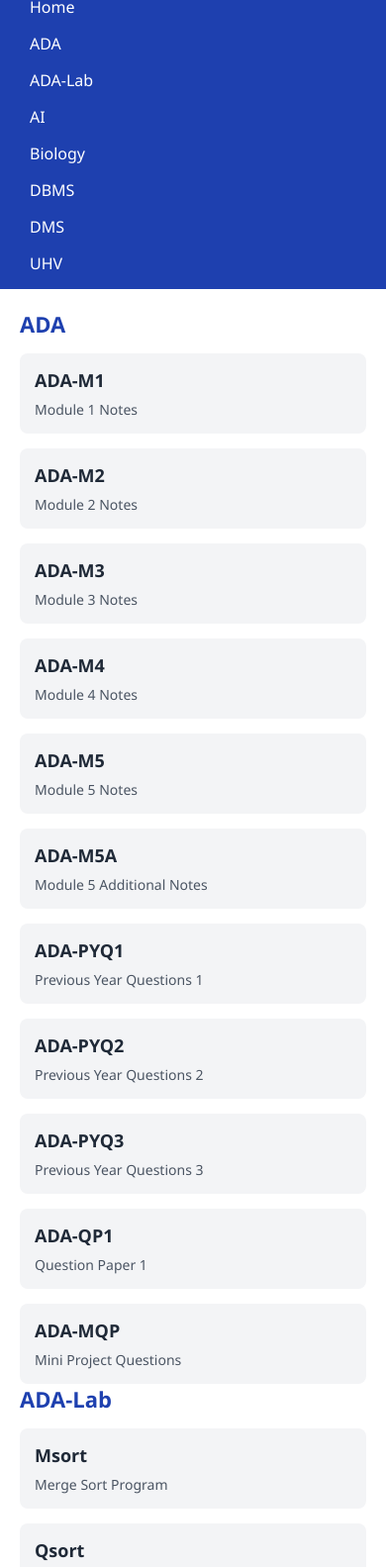
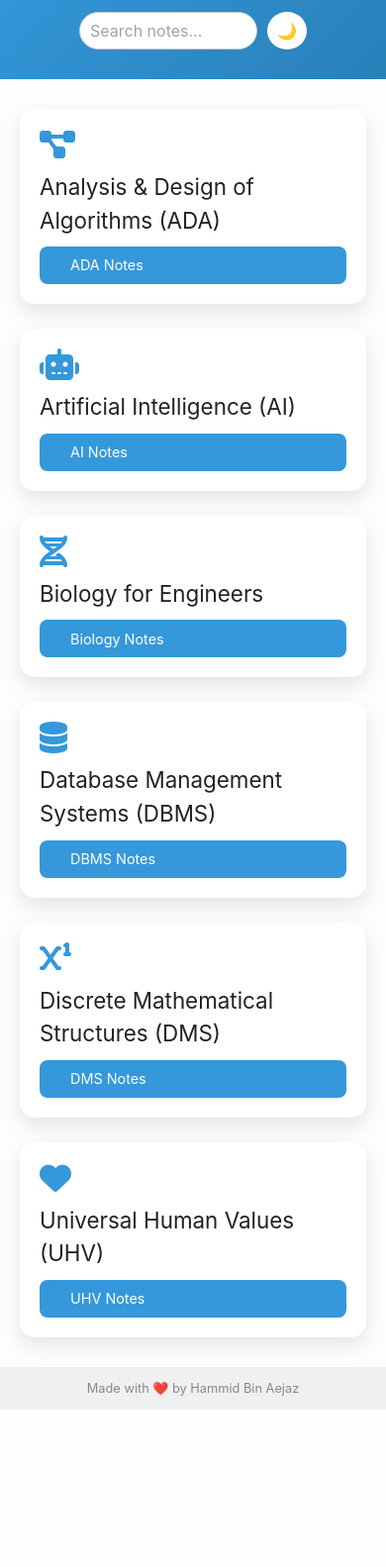
Before and after one commit to hammidbinaejaz/4TH-SEM-SVIT-NOTES, a plain HTML site: page downloads.html in a window 390 px wide. Shown: the part 57-1640 px from the top of the page at 99% size. After the commit the page ends 1481 px from the top, so only its background shows below. Drawn offline with nearby package versions, Linux system fonts and the light colour scheme; files that its build step writes are made by us from their sources.

Commit message:
Update downloads.html

```diff
--- a/downloads.html
+++ b/downloads.html
@@ -3,146 +3,164 @@
 <head>
   <meta charset="UTF-8">
   <meta name="viewport" content="width=device-width, initial-scale=1.0">
-  <title>4th-Sem SVIT Notes - Downloads</title>
-  <link rel="stylesheet" href="css/style.css">
+  <title>4th Semester Notes – SVIT / VTU</title>
+
+  <!-- Tailwind CSS -->
+  <script src="https://cdn.tailwindcss.com"></script>
+  <!-- Font Awesome -->
+  <link rel="stylesheet" href="https://cdnjs.cloudflare.com/ajax/libs/font-awesome/6.4.0/css/all.min.css"/>
+
+  <style>
+    body {
+      font-family: 'Inter', sans-serif;
+      margin: 0;
+      padding: 0;
+      background-color: #fdfdfd;
+      color: #333;
+      transition: background-color 0.3s, color 0.3s;
+    }
+    a { text-decoration: none; color: inherit; }
+    header { background: linear-gradient(135deg, #3498db, #2980b9); color: #fff; padding: 30px 20px; text-align: center; }
+    .header-actions { margin-top: 15px; display: flex; justify-content: center; gap: 10px; }
+    .search-bar { transition: width 0.3s ease, box-shadow 0.3s ease; width: 180px; padding: 6px 10px; border-radius: 20px; border: 1px solid #ccc; }
+    .search-bar:focus { width: 250px; box-shadow: 0 4px 10px rgba(0,0,0,0.2); outline: none; border-color: #fff; }
+    #darkModeToggle { cursor: pointer; transition: transform 0.2s ease; padding: 6px 10px; border-radius: 50%; border: none; background-color: #fff; color: #3498db; }
+    #darkModeToggle:hover { transform: scale(1.2); background-color: #2980b9; color: #fff; }
+
+    main { padding: 30px 20px; }
+    .subjects { display: grid; grid-template-columns: repeat(auto-fit, minmax(280px, 1fr)); gap: 25px; }
+
+    .card { background-color: #fff; border-radius: 15px; box-shadow: 0 8px 20px rgba(0,0,0,0.1); padding: 20px; transition: transform 0.3s ease, box-shadow 0.3s ease; display: flex; flex-direction: column; }
+    .card:hover { transform: translateY(-5px); box-shadow: 0 12px 25px rgba(0,0,0,0.15); }
+    .card i { color: #3498db; margin-bottom: 10px; }
+    .card h2 { margin-bottom: 10px; font-size: 1.4rem; color: #222; }
+
+    .pdf-list { flex-grow: 1; max-height: 250px; overflow-y: auto; display: flex; flex-direction: column; gap: 6px; }
+    .pdf-box { display: flex; align-items: center; gap: 5px; background-color: #3498db; color: #fff; padding: 6px 10px; border-radius: 8px; font-size: 0.9rem; transition: background-color 0.3s, transform 0.2s; }
+    .pdf-box:hover { background-color: #2980b9; transform: translateY(-2px); }
+    .pdf-box i { font-size: 1rem; }
+
+    footer { text-align: center; padding: 12px 0; font-size: 0.8rem; color: #888; background-color: #f0f0f0; }
+
+    body.dark-mode { background-color: #111; color: #eee; }
+    body.dark-mode a { color: #90cdf4; }
+    body.dark-mode .card { background-color: #2c2c2c; box-shadow: 0 8px 20px rgba(0,0,0,0.5); }
+    body.dark-mode .pdf-box { background-color: #2980b9; color: #fff; }
+    body.dark-mode .pdf-box:hover { background-color: #3498db; }
+    body.dark-mode .btn { background-color: #27ae60; }
+    body.dark-mode .btn:hover { background-color: #2ecc71; }
+    body.dark-mode header { background: linear-gradient(135deg, #2980b9, #3498db); }
+    body.dark-mode #darkModeToggle { background-color: #fff; color: #3498db; }
+  </style>
 </head>
 <body>
+
+  <!-- Header -->
   <header>
-    <h1>4th-Sem SVIT Notes</h1>
-    <nav>
-      <ul>
-        <li><a href="index.html">Home</a></li>
-        <li><a href="#ADA">ADA</a></li>
-        <li><a href="#ADA-Lab">ADA-Lab</a></li>
-        <li><a href="#AI">AI</a></li>
-        <li><a href="#BIOLOGY">Biology</a></li>
-        <li><a href="#DBMS">DBMS</a></li>
-        <li><a href="#DMS">DMS</a></li>
-        <li><a href="#UHV">UHV</a></li>
-      </ul>
-    </nav>
+    <h1>4th Semester Notes – SVIT / VTU</h1>
+    <div class="header-actions">
+      <input type="text" id="searchInput" placeholder="Search notes..." class="search-bar">
+      <button id="darkModeToggle">🌙</button>
+    </div>
   </header>
 
+  <!-- Main Section -->
   <main>
-    <!-- ADA -->
-    <section id="ADA">
-      <h2>ADA</h2>
-      <div class="card-container">
-        <a class="card" href="ADA/ADA-M1.pdf" download><h3>ADA-M1</h3><p>Module 1 Notes</p></a>
-        <a class="card" href="ADA/ADA-M2.pdf" download><h3>ADA-M2</h3><p>Module 2 Notes</p></a>
-        <a class="card" href="ADA/ADA-M3.pdf" download><h3>ADA-M3</h3><p>Module 3 Notes</p></a>
-        <a class="card" href="ADA/ADA-M4.pdf" download><h3>ADA-M4</h3><p>Module 4 Notes</p></a>
-        <a class="card" href="ADA/ADA-M5.pdf" download><h3>ADA-M5</h3><p>Module 5 Notes</p></a>
-        <a class="card" href="ADA/ADA-M5A.pdf" download><h3>ADA-M5A</h3><p>Module 5 Additional Notes</p></a>
-        <a class="card" href="ADA/ADA-PYQ1.pdf" download><h3>ADA-PYQ1</h3><p>Previous Year Questions 1</p></a>
-        <a class="card" href="ADA/ADA-PYQ2.pdf" download><h3>ADA-PYQ2</h3><p>Previous Year Questions 2</p></a>
-        <a class="card" href="ADA/ADA-PYQ3.pdf" download><h3>ADA-PYQ3</h3><p>Previous Year Questions 3</p></a>
-        <a class="card" href="ADA/ADA-QP1.pdf" download><h3>ADA-QP1</h3><p>Question Paper 1</p></a>
-        <a class="card" href="ADA/ADA-MQP.pdf" download><h3>ADA-MQP</h3><p>Mini Project Questions</p></a>
+    <div class="subjects">
+
+      <!-- ADA -->
+      <div class="card">
+        <i class="fas fa-project-diagram fa-2x"></i>
+        <h2>Analysis & Design of Algorithms (ADA)</h2>
+        <div class="pdf-list">
+          <a href="ADA/sample.pdf" download class="pdf-box"><i class="fas fa-file-pdf"></i> ADA Notes</a>
+        </div>
       </div>
-    </section>
 
-    <!-- ADA-Lab -->
-    <section id="ADA-Lab">
-      <h2>ADA-Lab</h2>
-      <div class="card-container">
-        <a class="card" href="ADA-Lab/Msort.c" download><h3>Msort</h3><p>Merge Sort Program</p></a>
-        <a class="card" href="ADA-Lab/Qsort.c" download><h3>Qsort</h3><p>Quick Sort Program</p></a>
-        <a class="card" href="ADA-Lab/Ssort.c" download><h3>Ssort</h3><p>Selection Sort Program</p></a>
-        <a class="card" href="ADA-Lab/Tsort.c" download><h3>Tsort</h3><p>Topological Sort Program</p></a>
-        <a class="card" href="ADA-Lab/dijk.c" download><h3>Dijk</h3><p>Dijkstra’s Algorithm</p></a>
-        <a class="card" href="ADA-Lab/dijiks.c" download><h3>Dijk S</h3><p>Dijkstra (Second Program)</p></a>
-        <a class="card" href="ADA-Lab/floyd.c" download><h3>Floyd</h3><p>Floyd’s Algorithm</p></a>
-        <a class="card" href="ADA-Lab/knapsack.c" download><h3>Knapsack</h3><p>0/1 Knapsack Problem</p></a>
-        <a class="card" href="ADA-Lab/prim.c" download><h3>Prim</h3><p>Prim’s Algorithm</p></a>
-        <a class="card" href="ADA-Lab/prims.c" download><h3>Prims</h3><p>Prim’s Algorithm Alternate</p></a>
-        <a class="card" href="ADA-Lab/subset.c" download><h3>Subset</h3><p>Subset Sum Problem</p></a>
-        <a class="card" href="ADA-Lab/nqueen.c" download><h3>N-Queen</h3><p>N-Queens Problem</p></a>
+      <!-- Artificial Intelligence -->
+      <div class="card">
+        <i class="fas fa-robot fa-2x"></i>
+        <h2>Artificial Intelligence (AI)</h2>
+        <div class="pdf-list">
+          <a href="AI/sample.pdf" download class="pdf-box"><i class="fas fa-file-pdf"></i> AI Notes</a>
+        </div>
       </div>
-    </section>
 
-    <!-- AI -->
-    <section id="AI">
-      <h2>AI</h2>
-      <div class="card-container">
-        <a class="card" href="AI/AI-M1.pdf" download><h3>AI-M1</h3><p>Module 1 Notes</p></a>
-        <a class="card" href="AI/AI-M2.pdf" download><h3>AI-M2</h3><p>Module 2 Notes</p></a>
-        <a class="card" href="AI/AI-M3.pdf" download><h3>AI-M3</h3><p>Module 3 Notes</p></a>
-        <a class="card" href="AI/AI-M4.pdf" download><h3>AI-M4</h3><p>Module 4 Notes</p></a>
-        <a class="card" href="AI/AI-M5.pdf" download><h3>AI-M5</h3><p>Module 5 Notes</p></a>
-        <a class="card" href="AI/AI-PYQ.pdf" download><h3>AI-PYQ</h3><p>Previous Year Questions</p></a>
-        <a class="card" href="AI/AI-MQP.pdf" download><h3>AI-MQP</h3><p>Mini Project Questions</p></a>
-        <a class="card" href="AI/AI Question papers.pdf" download><h3>AI-QP</h3><p>All Question Papers</p></a>
+      <!-- Biology for Engineers -->
+      <div class="card">
+        <i class="fas fa-dna fa-2x"></i>
+        <h2>Biology for Engineers</h2>
+        <div class="pdf-list">
+          <a href="BIOLOGY/sample.pdf" download class="pdf-box"><i class="fas fa-file-pdf"></i> Biology Notes</a>
+        </div>
       </div>
-    </section>
 
-    <!-- BIOLOGY -->
-    <section id="BIOLOGY">
-      <h2>Biology</h2>
-      <div class="card-container">
-        <a class="card" href="BIOLOGY/BIO-M1.pdf" download><h3>BIO-M1</h3><p>Module 1 Notes</p></a>
-        <a class="card" href="BIOLOGY/BIO-M2.pdf" download><h3>BIO-M2</h3><p>Module 2 Notes</p></a>
-        <a class="card" href="BIOLOGY/BIO-M3.pdf" download><h3>BIO-M3</h3><p>Module 3 Notes</p></a>
-        <a class="card" href="BIOLOGY/BIO-M4.pdf" download><h3>BIO-M4</h3><p>Module 4 Notes</p></a>
-        <a class="card" href="BIOLOGY/BIO-M5.pdf" download><h3>BIO-M5</h3><p>Module 5 Notes</p></a>
-        <a class="card" href="BIOLOGY/BIO-PYQ.pdf" download><h3>BIO-PYQ</h3><p>Previous Year Questions</p></a>
-        <a class="card" href="BIOLOGY/BIO-IMP-QS.pdf" download><h3>BIO-IMP-QS</h3><p>Important Questions</p></a>
+      <!-- Database Management Systems -->
+      <div class="card">
+        <i class="fas fa-database fa-2x"></i>
+        <h2>Database Management Systems (DBMS)</h2>
+        <div class="pdf-list">
+          <a href="DBMS/sample.pdf" download class="pdf-box"><i class="fas fa-file-pdf"></i> DBMS Notes</a>
+        </div>
       </div>
-    </section>
 
-    <!-- DBMS -->
-    <section id="DBMS">
-      <h2>DBMS</h2>
-      <div class="card-container">
-        <a class="card" href="DBMS/DBMS-M1.pdf" download><h3>DBMS-M1</h3><p>Module 1 Notes</p></a>
-        <a class="card" href="DBMS/DBMS-M2.pdf" download><h3>DBMS-M2</h3><p>Module 2 Notes</p></a>
-        <a class="card" href="DBMS/DBMS-M3.pdf" download><h3>DBMS-M3</h3><p>Module 3 Notes</p></a>
-        <a class="card" href="DBMS/DBMS-M4.pdf" download><h3>DBMS-M4</h3><p>Module 4 Notes</p></a>
-        <a class="card" href="DBMS/DBMS-M5.pdf" download><h3>DBMS-M5</h3><p>Module 5 Notes</p></a>
-        <a class="card" href="DBMS/DBMS-M5-QB.pdf" download><h3>DBMS-M5-QB</h3><p>Question Bank</p></a>
-        <a class="card" href="DBMS/DBMS-PYQ.pdf" download><h3>DBMS-PYQ</h3><p>Previous Year Questions</p></a>
-        <a class="card" href="DBMS/DBMS-MQP.pdf" download><h3>DBMS-MQP</h3><p>Mini Project Questions</p></a>
+      <!-- Discrete Mathematical Structures -->
+      <div class="card">
+        <i class="fas fa-superscript fa-2x"></i>
+        <h2>Discrete Mathematical Structures (DMS)</h2>
+        <div class="pdf-list">
+          <a href="DMS/sample.pdf" download class="pdf-box"><i class="fas fa-file-pdf"></i> DMS Notes</a>
+        </div>
       </div>
-    </section>
 
-    <!-- DMS -->
-    <section id="DMS">
-      <h2>DMS</h2>
-      <div class="card-container">
-        <a class="card" href="DMS/DMS-M1.pdf" download><h3>DMS-M1</h3><p>Module 1 Notes</p></a>
-        <a class="card" href="DMS/DMS-M2.pdf" download><h3>DMS-M2</h3><p>Module 2 Notes</p></a>
-        <a class="card" href="DMS/DMS-M3.pdf" download><h3>DMS-M3</h3><p>Module 3 Notes</p></a>
-        <a class="card" href="DMS/DMS-M4.pdf" download><h3>DMS-M4</h3><p>Module 4 Notes</p></a>
-        <a class="card" href="DMS/DMS-PYQ.pdf" download><h3>DMS-PYQ</h3><p>Previous Year Questions</p></a>
-        <a class="card" href="DMS/DMS-PYQ2.pdf" download><h3>DMS-PYQ2</h3><p>Previous Year Questions 2</p></a>
-        <a class="card" href="DMS/DMS-PYQ3.pdf" download><h3>DMS-PYQ3</h3><p>Previous Year Questions 3</p></a>
-        <a class="card" href="DMS/DMS-MQP.pdf" download><h3>DMS-MQP</h3><p>Mini Project Questions</p></a>
-        <a class="card" href="DMS/DMS-MPQ-S.pdf" download><h3>DMS-MPQ-S</h3><p>Special Mini Project Questions</p></a>
+      <!-- Universal Human Values -->
+      <div class="card">
+        <i class="fas fa-heart fa-2x"></i>
+        <h2>Universal Human Values (UHV)</h2>
+        <div class="pdf-list">
+          <a href="UHV/sample.pdf" download class="pdf-box"><i class="fas fa-file-pdf"></i> UHV Notes</a>
+        </div>
       </div>
-    </section>
 
-    <!-- UHV -->
-    <section id="UHV">
-      <h2>UHV</h2>
-      <div class="card-container">
-        <a class="card" href="UHV/BUHK408.pdf" download><h3>BUHK408</h3><p>Module Notes</p></a>
-        <a class="card" href="UHV/BUHK408-Regular-Paper.pdf" download><h3>BUHK408 Regular Paper</h3><p>Question Paper</p></a>
-        <a class="card" href="UHV/UHV-Mod-01.pdf" download><h3>UHV Mod 01</h3><p>Module 1 Notes</p></a>
-        <a class="card" href="UHV/UHV-Mod-02.pdf" download><h3>UHV Mod 02</h3><p>Module 2 Notes</p></a>
-        <a class="card" href="UHV/UHV-Mod-03.pdf" download><h3>UHV Mod 03</h3><p>Module 3 Notes</p></a>
-        <a class="card" href="UHV/UHV-Mod-04.pdf" download><h3>UHV Mod 04</h3><p>Module 4 Notes</p></a>
-        <a class="card" href="UHV/UHV-Mod-05.pdf" download><h3>UHV Mod 05</h3><p>Module 5 Notes</p></a>
-        <a class="card" href="UHV/UHV-Simplified-Notes.pdf" download><h3>UHV Simplified Notes</h3><p>Summary Notes</p></a>
-      </div>
-    </section>
-
+    </div>
   </main>
 
   <footer>
-    <div class="footer-content">
-      <p>&copy; 2025 SVIT. All rights reserved.</p>
-      <p>Developed by <a href="https://github.com/hammidbinaejaz">hammidbinaejaz</a></p>
-    </div>
+    Made with ❤️ by Hammid Bin Aejaz
   </footer>
+
+  <script>
+    // Dark Mode Toggle
+    const darkModeBtn = document.getElementById('darkModeToggle');
+    darkModeBtn.addEventListener('click', () => {
+      document.body.classList.toggle('dark-mode');
+      darkModeBtn.textContent = document.body.classList.contains('dark-mode') ? '☀️' : '🌙';
+    });
+
+    // Search functionality
+    const searchInput = document.getElementById('searchInput');
+    const pdfBoxes = document.querySelectorAll('.pdf-box');
+    searchInput.addEventListener('input', () => {
+      const filter = searchInput.value.toLowerCase();
+      pdfBoxes.forEach(box => {
+        const text = box.textContent.toLowerCase();
+        box.parentElement.style.display = text.includes(filter) ? 'flex' : 'none';
+      });
+    });
+
+    // Download confirmation popup
+    const pdfLinks = document.querySelectorAll('.pdf-box');
+    pdfLinks.forEach(link => {
+      link.addEventListener('click', function(event) {
+        event.preventDefault();
+        const url = this.getAttribute('href');
+        const confirmed = confirm(`Do you want to download "${this.textContent.trim()}"?`);
+        if (confirmed) {
+          window.location.href = url;
+        }
+      });
+    });
+  </script>
+
 </body>
 </html>
```
